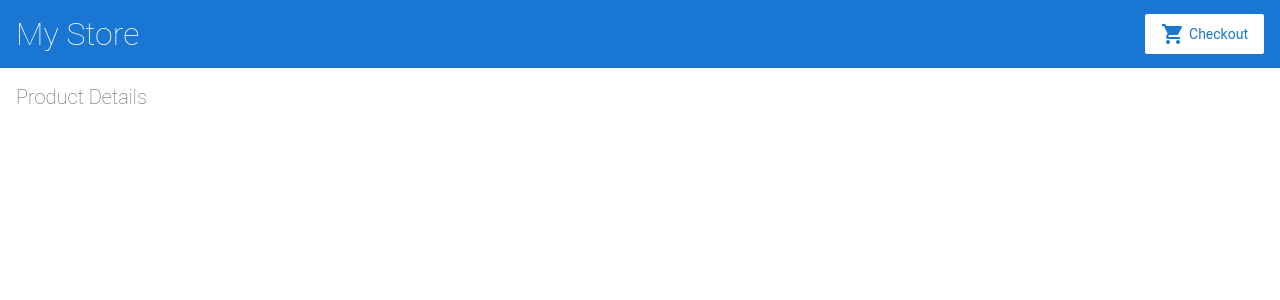
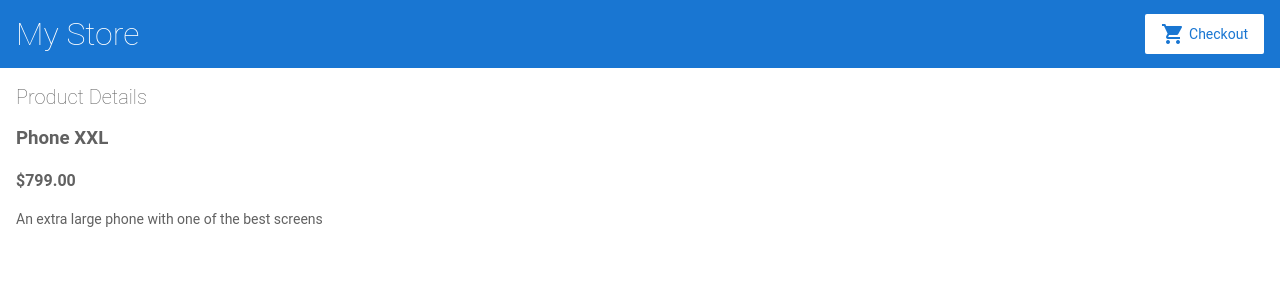
Before and after one commit to mvfuentes/angular-ejemplos, an Angular app: page /products/1 in a window 1280 px wide. Shown: the top 300 px of the page. Built offline with nearby package versions, Linux system fonts and the light colour scheme.

Commit message:
4 files modified

```diff
--- a/src/app/app.module.ts
+++ b/src/app/app.module.ts
@@ -8,6 +8,7 @@ import { TopBarComponent } from './top-bar/top-bar.component';
 import { ProductListComponent } from './product-list/product-list.component';
 import { ProductAlertsComponent } from './product-alerts/product-alerts.component';
 import { ProductDetailsComponent } from './product-details/product-details.component';
+
 
 @NgModule({
   imports: [
--- a/src/app/product-alerts/product-alerts.component.ts
+++ b/src/app/product-alerts/product-alerts.component.ts
@@ -1,7 +1,7 @@
 import { Component, OnInit } from '@angular/core';
 import { Input } from '@angular/core';
 import { Output, EventEmitter } from '@angular/core';
-import {Product, products } from '../products';
+import { Product } from '../products';
 
 @Component({
   selector: 'app-product-alerts',
--- a/src/app/product-details/product-details.component.ts
+++ b/src/app/product-details/product-details.component.ts
@@ -1,13 +1,14 @@
-import { Component, OnInit } from '@angular/core';
+import { Component, OnInit} from '@angular/core';
 import { ActivatedRoute } from '@angular/router';
 import {Product, products } from '../products';
+
 @Component({
   selector: 'app-product-details',
   templateUrl: './product-details.component.html',
   styleUrls: ['./product-details.component.css']
 })
 export class ProductDetailsComponent implements OnInit {
-
+  product: Product|undefined;
   constructor(
     private route: ActivatedRoute,
   ) { }
@@ -17,7 +18,7 @@ export class ProductDetailsComponent implements OnInit {
   const productIdFromRoute = Number(routeParams.get('productId'));
 
   // Find the product that correspond with the id provided in route.
-  //this.product = products.find(product => product.id === productIdFromRoute);
+  this.product = products.find(product => product.id === productIdFromRoute);
   }
 
 }
--- a/src/app/product-list/product-list.component.ts
+++ b/src/app/product-list/product-list.component.ts
@@ -1,4 +1,4 @@
-import { Component } from '@angular/core';
+import { Component} from '@angular/core';
 
 import { products } from '../products';
 
```
